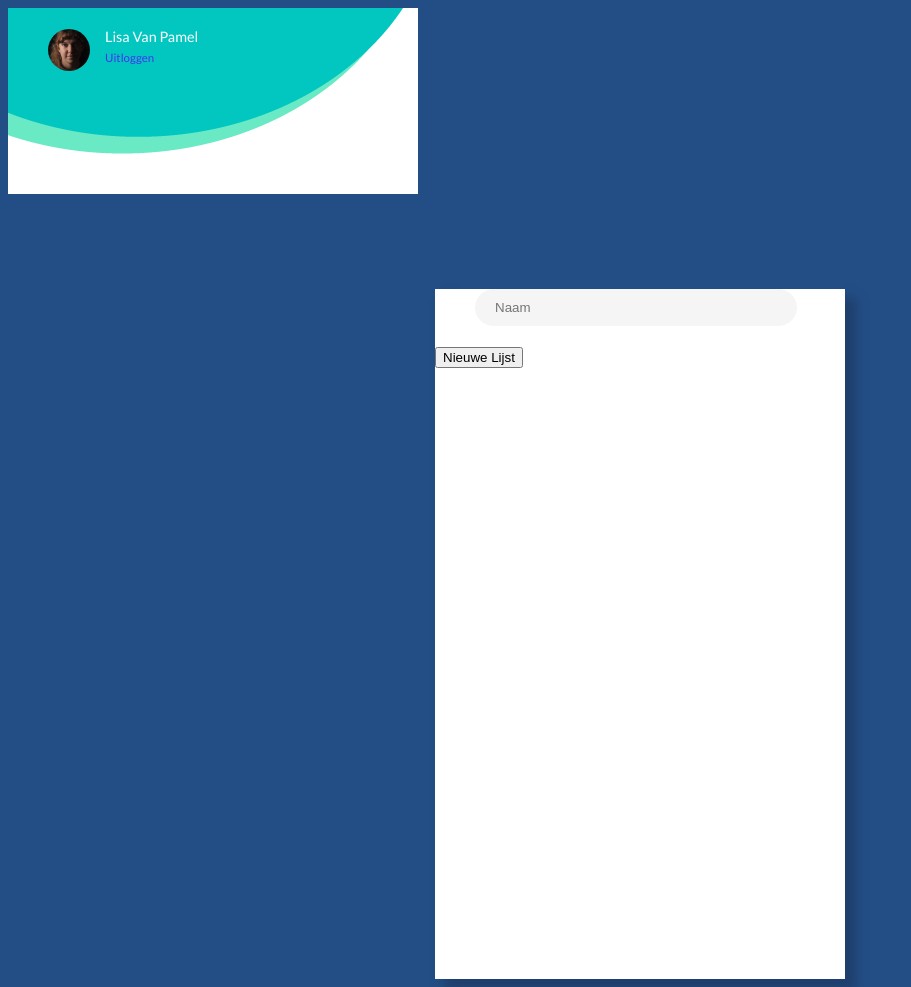
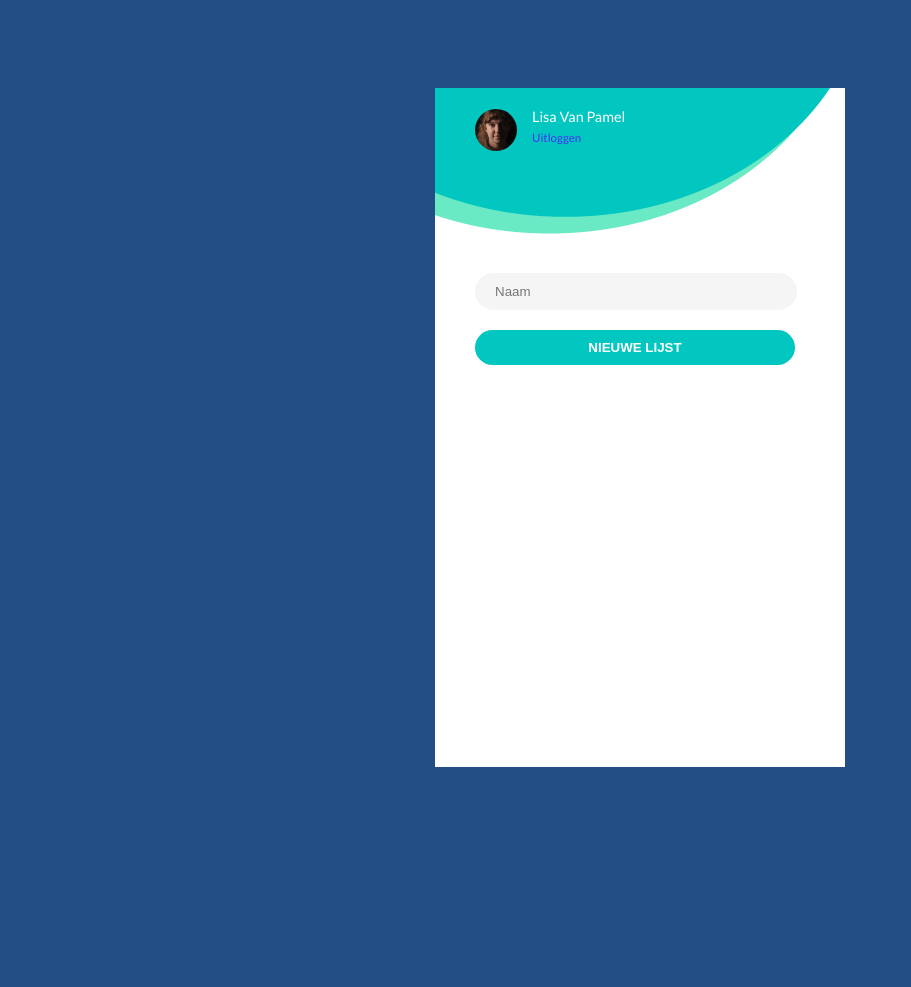
Before and after one commit to Lisavanpamel/todo2019, a PHP site: page /nieuweLijst.php in a window 1280 px wide. Shown: the whole page, without its empty margins (0-911 px from the left). After the commit the page ends 767 px from the top, so only its background shows below. Run offline with PHP 8.4, Linux system fonts and the light colour scheme.

Commit message:
css opmaak nieuweLijst.php

```diff
--- a/classes/Lijst.php
+++ b/classes/Lijst.php
@@ -95,7 +95,7 @@ class Lijst extends Database {
                 if($query->rowCount() == 0){
                         echo '<p class="empty">Je hebt nog geen lijsten aangemaakt.</p>';
                 } else {
-                        // toon alle lijsten
+                        // toon alle lijsten op index.php
                         while ($resultaat = $query->fetch(PDO::FETCH_ASSOC)) {
                                 echo
                                 '<div class="lijsten"><a href="nieuweTaak.php">
@@ -107,6 +107,3 @@ class Lijst extends Database {
                 }
         }
 }
-
-
-?>
--- a/css/style.css
+++ b/css/style.css
@@ -1,3 +1,20 @@
+/* ////////////// header ////////////// */
+header {
+    padding-top: 80px;
+    max-width: 410px;
+    margin: 0px auto;
+}
+/* ////////////// einde header ////////////// */
+
+/* ////////////// container voor files ////////////// */
+#afmeting {
+    max-width: 410px;
+    height: 494px; /*550 px*/
+    margin: 0px auto;
+    background-color: #fff;
+}
+/* ////////////// einde ////////////// */
+
 #container {
     max-width: 410px;
     height: 690px; /*550 px*/
@@ -16,6 +33,11 @@ html {
 
 body{
     font-family: 'Lato', sans-serif;
+}
+
+.error {
+    max-width: 410px;
+    margin: 0px auto;
 }
 
 .error p {
@@ -142,7 +164,7 @@ body{
 /* ////////////// begin index.php ////////////// */
 .profiel {
     background-image:url(../images/header.png);
-    height: 196px;
+    height: 180px; /*196px*/
     background-position: -30px -10px;
     background-repeat: no-repeat;
     padding-top: 5px;
@@ -169,17 +191,45 @@ body{
     text-decoration: none;
 }
 
-.profiel h1{
+/* index.php h1 */
+.l h1 {
+    padding-top: 23px;
+    margin-left: 70px;
+    text-transform: uppercase;
+    font-size: 1.2em;
+    color: #02C7C0;
+}
+
+/* index.php */
+.knopLijst {
+    padding-top: 20px;
+}
+
+.knopLijst a {
+    font-size: 0.9em;
+    background-color: #02C7C0;
+    color: #fff;
+    text-transform: uppercase;
+    font-weight: bold;
+
+    text-decoration: none;
+    border-radius: 30px;
+    padding: 12px 113px;
+    margin-left: 45px;
+}
+
+/*.profiel h1{
     padding-top: 23px;
     margin-left: 98px;
     text-transform: uppercase;
     font-size: 1.2em;
     color: #fff;
-}
+}*/
 
+/* nieuweLijst.php */
 .nieuweLijst {
-    margin-left: 90px;
-    width: 220px; /*320*/
+    margin-left: 40px; /*90*/
+    width: 320px; /*220*/
     height: 35px;
     border-radius: 30px;
     border: none;
@@ -203,6 +253,10 @@ body{
     background-color: #F6F9FB;
     padding-left: 20px;
     border: 2px solid #69EAC5;
+
+    /* is nodig om in het midden te plaatsen */
+    max-width: 410px;
+    margin: 20px auto;
 }
 
 .lijsten img {
@@ -231,16 +285,21 @@ body{
     font-weight: bold;
 }
 
-/* button naar beneden verplaatsen */
-.nieuweLijst {
-    margin-top: 30px;
-}
-
-/* plusje in button */
+/* plusje in button
 .knopLijst img {
     padding-left: 128px;
     padding-top: 40px;
     float: left;
     position: absolute;
+} */
+
+/* ////////////// nieuweLijst.php ////////////// */
+/* nieuwe lijst aanmaken */
+.formuliergroep {
+    max-width: 410px;
+    margin: 0px auto;
 }
+
+/* knop */
+
 /* ////////////// einde index.php ////////////// */
--- a/header.php
+++ b/header.php
@@ -13,7 +13,6 @@
     <link href="https://fonts.googleapis.com/css?family=Lato&display=swap" rel="stylesheet">
 </head>
 <body>
-    <!--<section id="container">-->
     <!-- profiel -->
         <header>
             <div class="profiel">
@@ -24,7 +23,5 @@
                 <!--<h1>Mijn lijsten</h1>-->
             </div>
         </header>
-    <!--</section>-->
-
 </body>
 </html>
--- a/nieuweLijst.php
+++ b/nieuweLijst.php
@@ -44,7 +44,7 @@ session_start();
 include_once ("header.php");
 ?>
 
-<section id="container">
+<section id="afmeting">
     <!-- (nieuwe) lijst toevoegen -->
     <form method="post">
         <!-- foutmelding -->
@@ -60,7 +60,7 @@ include_once ("header.php");
 
         <!-- knop bevestigen -->
         <div class="formuliergroep">
-            <input class="NieuweLijst" type="submit" value="Nieuwe Lijst" name="KnopLijst">
+            <input class="nieuweLijst" type="submit" value="Nieuwe Lijst" name="KnopLijst">
         </div>
     </form>
 </section>
```
Also changed, not shown: index.php (+9 -58 lines).
